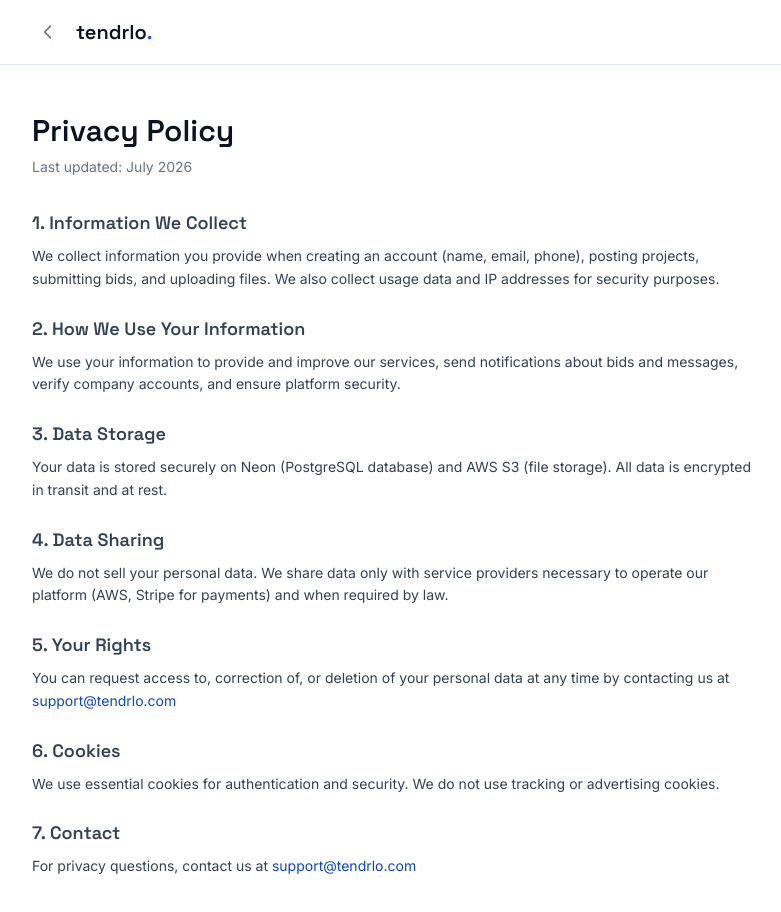
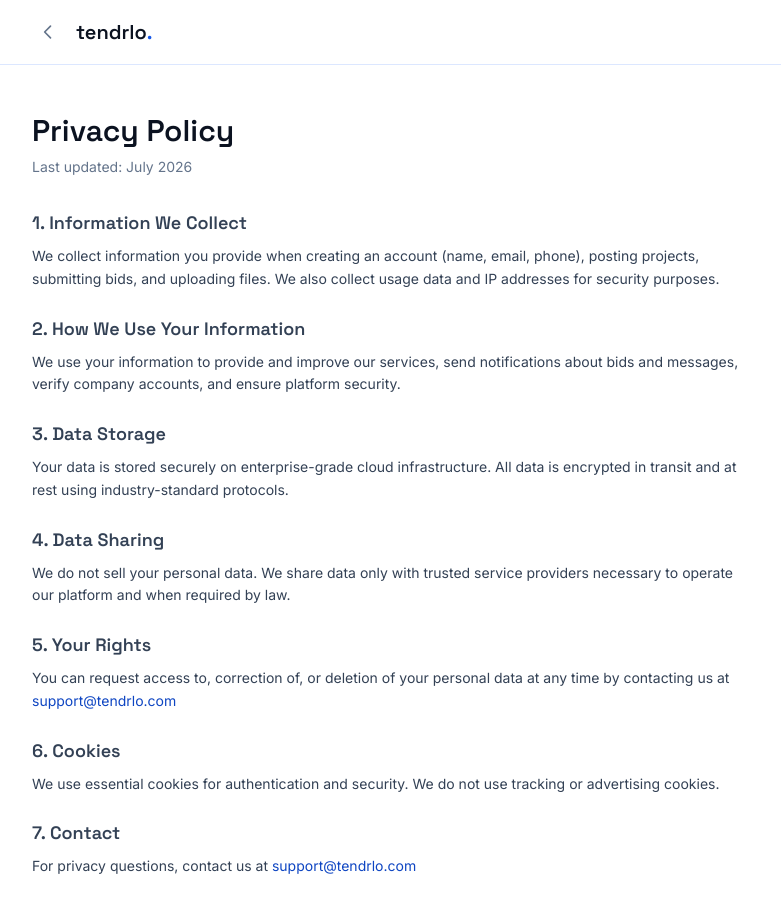
Before and after one commit to junaidgohar111-ai/tendrlo-frontend, a Next.js app: page /privacy in a window 1280 px wide. Shown: the top 912 px of the page, without its empty margins (248-1029 px from the left). Built offline with nearby package versions, Linux system fonts and the light colour scheme.

Commit message:
Remove specific tech stack from privacy policy

```diff
--- a/src/app/privacy/page.tsx
+++ b/src/app/privacy/page.tsx
@@ -26,11 +26,11 @@ export default function PrivacyPage() {
           </div>
           <div>
             <h2 className="font-display font-semibold text-lg mb-2">3. Data Storage</h2>
-            <p>Your data is stored securely on Neon (PostgreSQL database) and AWS S3 (file storage). All data is encrypted in transit and at rest.</p>
+            <p>Your data is stored securely on enterprise-grade cloud infrastructure. All data is encrypted in transit and at rest using industry-standard protocols.</p>
           </div>
           <div>
             <h2 className="font-display font-semibold text-lg mb-2">4. Data Sharing</h2>
-            <p>We do not sell your personal data. We share data only with service providers necessary to operate our platform (AWS, Stripe for payments) and when required by law.</p>
+            <p>We do not sell your personal data. We share data only with trusted service providers necessary to operate our platform and when required by law.</p>
           </div>
           <div>
             <h2 className="font-display font-semibold text-lg mb-2">5. Your Rights</h2>
```
